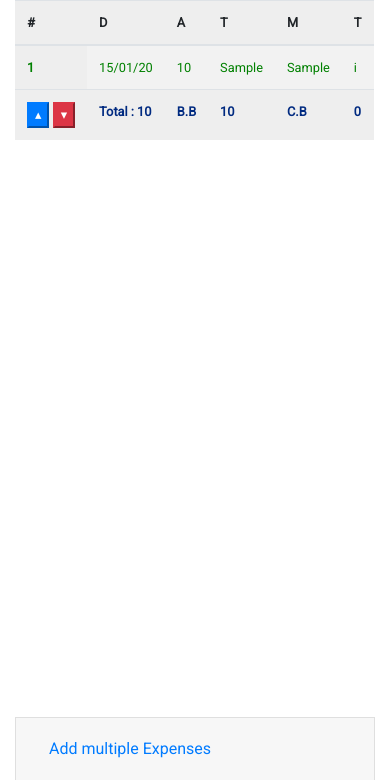
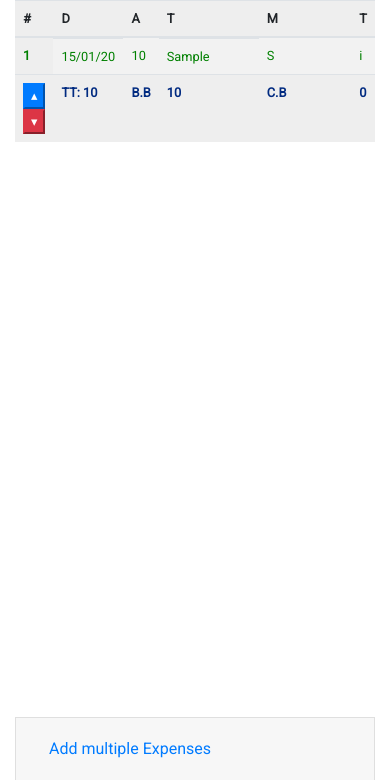
Before and after one commit to siddheshkand/expenses, a Django app: page / in a window 390 px wide. Shown: the part 48-828 px from the top of the page. Run offline with Django 3.2, Linux system fonts and the light colour scheme; the first user in the database is signed in; tables that the repository leaves empty hold one stand-in row (Sample ...); some libraries are stand-ins or nearby versions.

Commit message:
mobile ui

```diff
--- a/home/templates/home/home.html
+++ b/home/templates/home/home.html
@@ -44,6 +44,35 @@
             .tableFixHead {
                 font-size: .8rem;
             }
+
+            .table-tag {
+                display: block;
+                width: 100px;
+                overflow: hidden;
+                white-space: nowrap;
+                text-overflow: ellipsis;
+            }
+
+            .table-date {
+                display: block;
+                width: 70px;
+                overflow: hidden;
+                white-space: nowrap;
+                text-overflow: ellipsis;
+            }
+
+            .table-mode {
+
+
+                width: 100px;
+                overflow: hidden;
+                white-space: nowrap;
+                text-overflow: ellipsis;
+            }
+            .table th, .table td {
+                padding: .50rem;
+            }
+
         }
 
     </style>
@@ -68,20 +97,20 @@
                     {% for e in incomeAndExpense %}
                         {% ifequal e.type 'income' %}
                             <tr style="color:green">
-                                <th scope="row">{{ forloop.counter }}</th>
-                                <td>{{ e.date|date:"d/m/y" }}</td>
+                                <th  >{{ forloop.counter }}</th>
+                                <td class="table-date">{{ e.date|date:"d/m/y" }}</td>
                                 <td>{{ e.amount }}</td>
-                                <td title="{{ e.tags }}">{{ e.tags|slice:':15' }}</td>
-                                <td>{{ e.mode }}</td>
+                                <td title="{{ e.tags }}" class="table-tag">{{ e.tags|slice:':15' }}</td>
+                                <td class="table-mode">{{ e.mode|slice:':1' }}</td>
                                 <td>{{ e.type|slice:':1' }}</td>
                             </tr>
                         {% else %}
                             <tr style="color:red">
-                                <th scope="row">{{ forloop.counter }}</th>
-                                <td>{{ e.date|date:"d/m/y" }}</td>
+                                <th >{{ forloop.counter }}</th>
+                                <td class="table-date">{{ e.date|date:"d/m/y" }}</td>
                                 <td>{{ e.amount }}</td>
-                                <td title="{{ e.tags }}">{{ e.tags|slice:':15' }}</td>
-                                <td>{{ e.mode }}</td>
+                                <td title="{{ e.tags }}" class="table-tag">{{ e.tags|slice:':15' }}</td>
+                                <td class="table-mode">{{ e.mode|slice:':1' }}</td>
                                 <td>{{ e.type|slice:':1' }}</td>
                             </tr>
                         {% endifequal %}
@@ -95,7 +124,7 @@
                             <button class="btn-primary" style="display: inline;" onclick="gotoTop()">▴</button>
                             <button class="btn-danger" style="display: inline;" onclick="gotoBottom()">▾</button>
                         </td>
-                        <td>Total : {{ total }}</td>
+                        <td>TT: {{ total }}</td>
                         <td>B.B</td>
                         <td>{{ bank_balance }}</td>
                         <td>C.B</td>
@@ -104,6 +133,7 @@
 
                     </tfoot>
                 </table>
+
             </div>
             <div class="col-lg-6 col-sm-12">
                 <div class="accordion" id="accordionExample">
```
